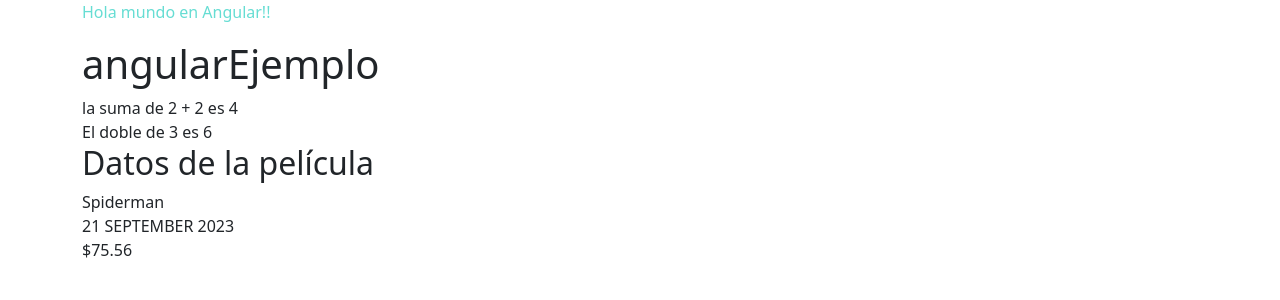
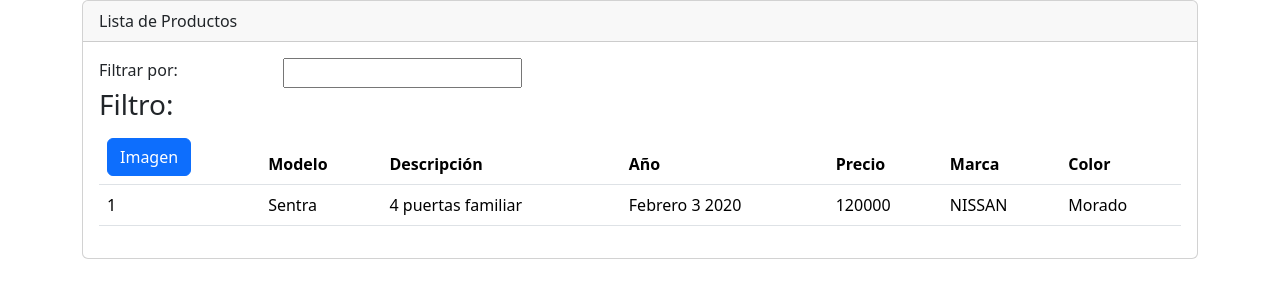
Before and after one commit to IEVN-1001-20001424/angularEjemplo, an Angular app: page / in a window 1280 px wide. Shown: the top 300 px of the page. Built offline with nearby package versions, Linux system fonts and the light colour scheme.

Commit message:
20/09/2023 MECP

```diff
--- a/angular.json
+++ b/angular.json
@@ -25,9 +25,14 @@
               "src/assets"
             ],
             "styles": [
-              "src/styles.css"
+              "src/styles.css",
+              "node_modules/bootstrap/dist/css/bootstrap.min.css",
+              "node_modules/font-awesome/css/font-awesome.min.css"
+
             ],
-            "scripts": []
+            "scripts": [
+              "node_modules/bootstrap/dist/js/bootstrap.min.js"
+            ]
           },
           "configurations": {
             "production": {
--- a/package.json
+++ b/package.json
@@ -18,6 +18,8 @@
     "@angular/platform-browser": "^16.2.0",
     "@angular/platform-browser-dynamic": "^16.2.0",
     "@angular/router": "^16.2.0",
+    "bootstrap": "^5.3.2",
+    "font-awesome": "^4.7.0",
     "rxjs": "~7.8.0",
     "tslib": "^2.3.0",
     "zone.js": "~0.13.0"
--- a/src/app/app.component.html
+++ b/src/app/app.component.html
@@ -12,28 +12,11 @@
 
 
     <div class="container">
-      <div class="row">
-        <p>Hola mundo en Angular!!</p>
-        <h1>{{title}}</h1>
+        <div class="row">
+          <app-product-list></app-product-list>
+        </div>
+    </div>
 
-        <div>
-          la suma de 2 + 2 es {{2+2}}
-        </div>
 
-        <div>
-          El doble de 3 es {{duplicarNumero(3)}}
-        </div>
-        <h2>Datos de la película</h2>
-        <div>
-          {{pelicula.titulo}}
-        </div>
-        <div>
-          {{pelicula.fechaLanzamiento | date:"dd MMMM yyyy" | uppercase}}
-        </div>
-        <div>
-          {{pelicula.precio | currency}}
-        </div>
-      </div>
-    </div>
   </body>
 </html>
--- a/src/app/app.component.ts
+++ b/src/app/app.component.ts
@@ -2,20 +2,22 @@
 
 @Component({
   selector: 'app-root',
-  templateUrl: './app.component.html',
+  templateUrl:'./app.component.html',
   styleUrls: ['./app.component.css']
 })
 export class AppComponent {
   title = 'angularEjemplo';
 
-  apellido = 'Cruz';
+/*   apellido = 'Cruz';
 
   duplicarNumero(valor:number):number{
     return valor*2;
   }
+
   pelicula={
     titulo:'Spiderman',
     fechaLanzamiento:new Date(),
     precio: 75.56
-  }
+  } */
+  //<app-product-list></app-product-list>
 }
--- a/src/app/app.module.ts
+++ b/src/app/app.module.ts
@@ -2,10 +2,12 @@
 import { BrowserModule } from '@angular/platform-browser';
 
 import { AppComponent } from './app.component';
+import { ProductListComponent } from './product/product-list/product-list.component';
 
 @NgModule({
   declarations: [
-    AppComponent
+    AppComponent,
+    ProductListComponent
   ],
   imports: [
     BrowserModule
--- /dev/null
+++ b/src/app/product/product-list/product-list.component.html
@@ -0,0 +1,51 @@
+
+
+
+<div class="card">
+    <div class="card-header">
+        Lista de Productos
+    </div>
+    <div class="card-body">
+        <div class="row">
+            <div class="col-md-2">
+                Filtrar por:
+            </div>
+            <div class="col-md-4">
+                <input type="text" name="filter" class="from-control">
+            </div>
+            <div class="row">
+                <div class="col-md-6">
+                    <h3>Filtro: </h3>
+                </div>
+            </div>
+            <div class="table-responsive">
+                <table class="table" *ngIf="productos.length">
+                    <thead>
+                        <tr>
+                            <th>
+                                <button type="button" class="btn btn-primary">Imagen</button>
+                            </th>
+                            <th>Modelo</th>
+                            <th>Descripción</th>
+                            <th>Año</th>
+                            <th>Precio</th>
+                            <th>Marca</th>
+                            <th>Color</th>
+                        </tr>
+                    </thead>
+                    <tbody>
+                        <tr>
+                            <td>{{productos[0].productoId}}</td>
+                            <td>{{productos[0].Modelo}}</td>
+                            <td>{{productos[0].Descripcion}}</td>
+                            <td>{{productos[0].Year}}</td>
+                            <td>{{productos[0].Precio}}</td>
+                            <td>{{productos[0].Marca}}</td>
+                            <td>{{productos[0].Color}}</td>
+                        </tr>
+                    </tbody>
+                </table>
+            </div>
+        </div>
+    </div>
+</div>
--- /dev/null
+++ b/src/app/product/product-list/product-list.component.ts
@@ -0,0 +1,41 @@
+import { Component } from '@angular/core';
+
+@Component({
+  selector: 'app-product-list',
+  templateUrl: './product-list.component.html',
+  styleUrls: ['./product-list.component.css']
+})
+export class ProductListComponent {
+  productos:any[]=[
+    {
+      "productoId":1,
+      "Modelo":"Sentra",
+      "Descripcion":"4 puertas familiar",
+      "Year":"Febrero 3 2020",
+      "Precio":120000,
+      "Marca":"NISSAN",
+      "Color":"Morado",
+      "imagenUrl":"datos pendientes"
+    },
+    {
+      "productoId":2,
+      "Modelo":"A4",
+      "Descripcion":"4 puertas familiar",
+      "Year":"Febrero 3 2021",
+      "Precio":200000,
+      "Marca":"AUDI",
+      "Color":"Blanco",
+      "imagenUrl":"datos pendientes"
+    },
+    {
+      "productoId":3,
+      "Modelo":"Rio",
+      "Descripcion":"2 puertas familiar",
+      "Year":"Marzo 5 2022",
+      "Precio":150000,
+      "Marca":"KIA",
+      "Color":"Azul",
+      "imagenUrl":"datos pendientes"
+    }
+  ]
+}
```
Also changed, not shown: src/app/product/product-list/product-list.component.css (added), 2 other files (tests, documents, lock files or other folders).
